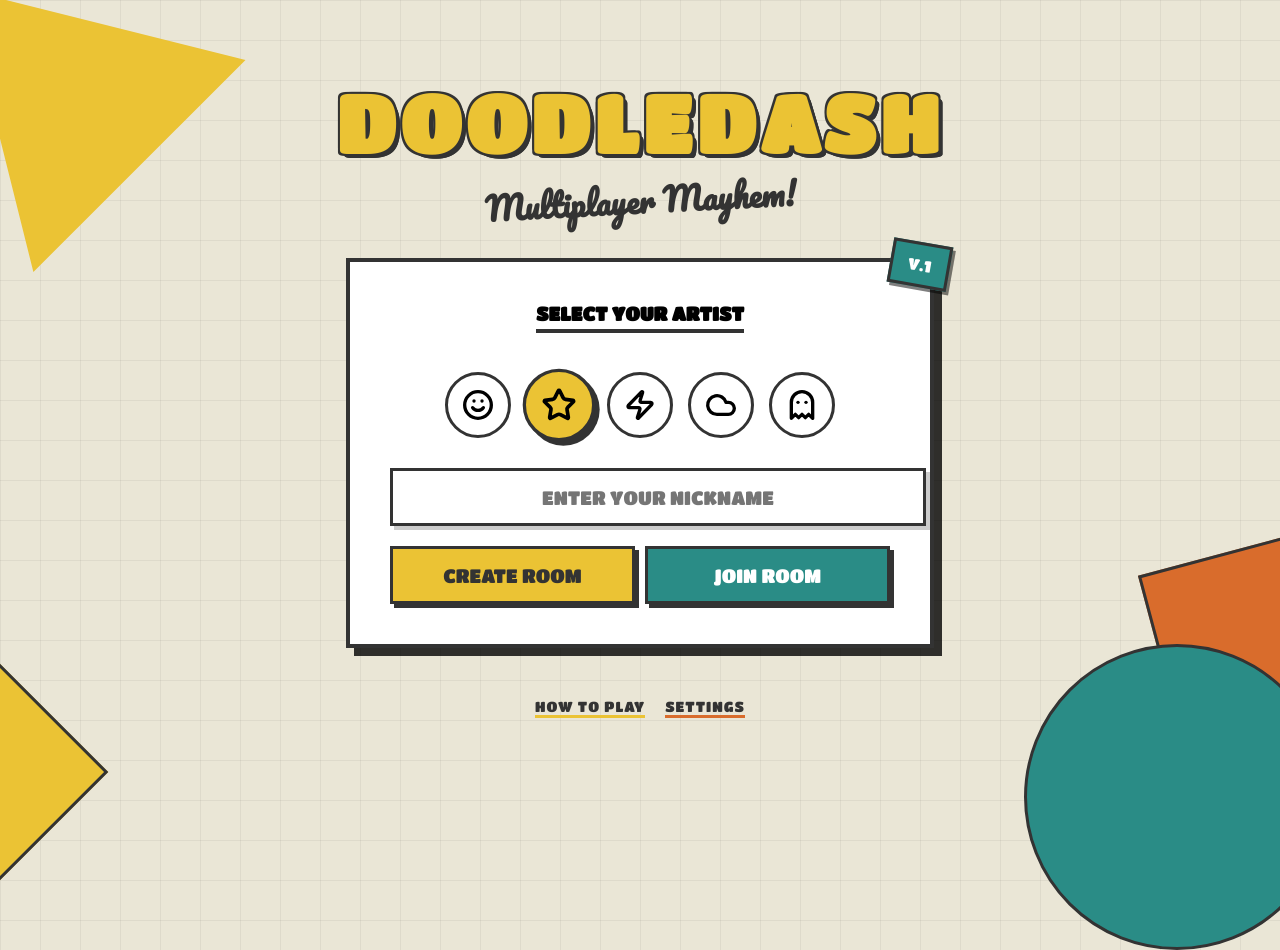
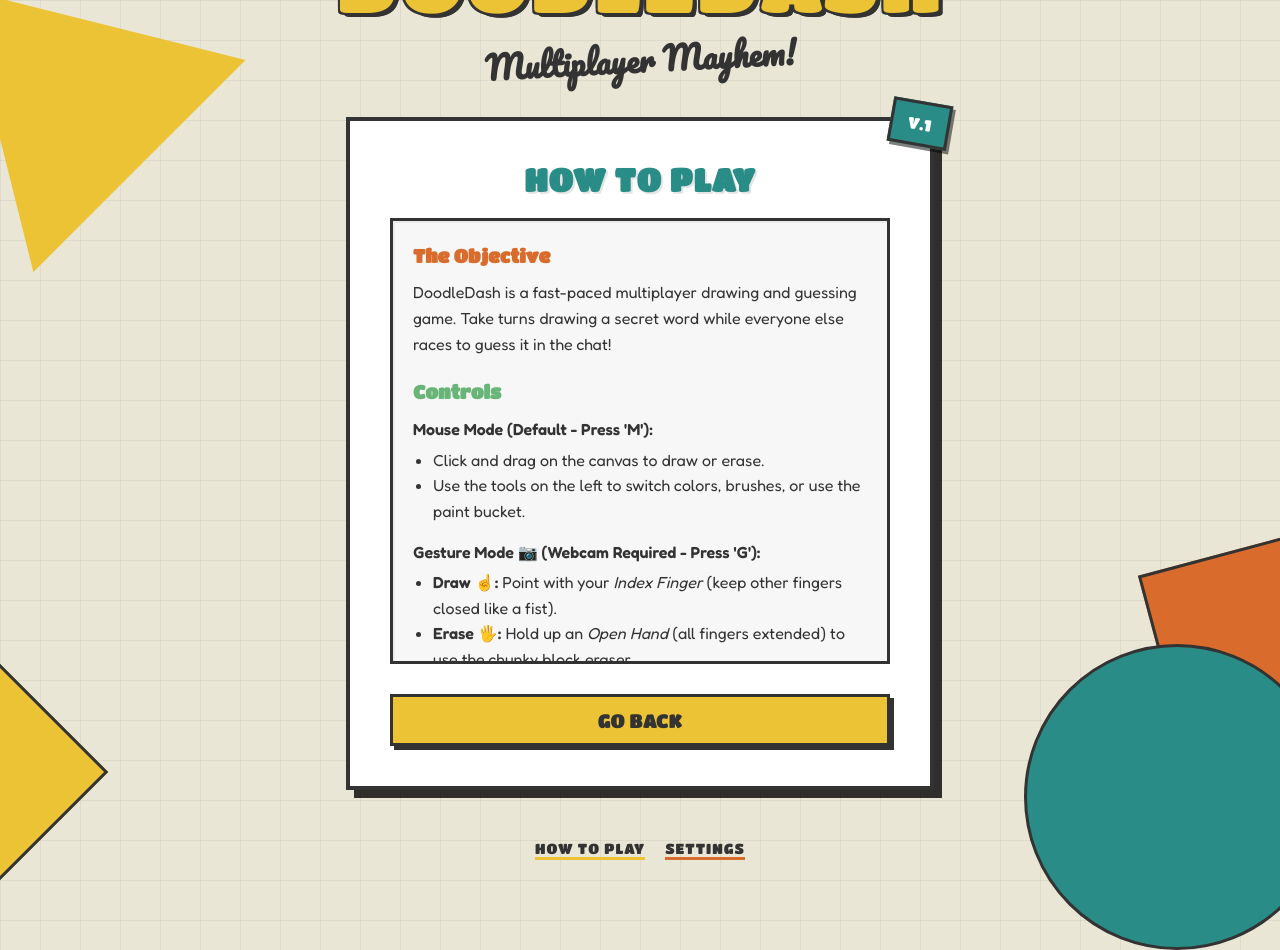
Before and after one commit to RishiiiS/AI-Virtual-Painter, a React app in the folder frontend/: page / in a window 1280 px wide. Both pictures are taken after a click on the link "HOW TO PLAY". Shown: the top 950 px of the page. Built offline with nearby package versions, Linux system fonts and the light colour scheme; the HTML template or start-up script is replaced by a standard one.

Commit message:
created:The how to play page and did some changes in the ui

```diff
--- a/frontend/src/App.jsx
+++ b/frontend/src/App.jsx
@@ -11,6 +11,7 @@ import Game from './Game'
 import Lobby from './Lobby'
 import JoinRoom from './components/JoinRoom'
 import Settings from './components/Settings'
+import HowToPlay from './components/HowToPlay'
 import { checkRoom, createRoom } from './api';
 import SoundManager from './utils/SoundManager'; // Import SoundManager
 
@@ -27,11 +28,19 @@ function App() {
     return () => window.removeEventListener('click', handleGlobalClick);
   }, []);
 
-  const [view, setView] = useState('landing'); // 'landing' | 'lobby' | 'join' | 'game' | 'settings'
-  const [nickname, setNickname] = useState('');
-  const [roomId, setRoomId] = useState('room1'); // Default
-  const [isHost, setIsHost] = useState(false);
-  const [selectedAvatar, setSelectedAvatar] = useState(1);
+  const [view, setView] = useState(() => sessionStorage.getItem('dd_view') || 'landing'); // 'landing' | 'lobby' | 'join' | 'game' | 'settings' | 'howtoplay'
+  const [nickname, setNickname] = useState(() => sessionStorage.getItem('dd_nickname') || '');
+  const [roomId, setRoomId] = useState(() => sessionStorage.getItem('dd_roomId') || 'room1');
+  const [isHost, setIsHost] = useState(() => sessionStorage.getItem('dd_isHost') === 'true');
+  const [selectedAvatar, setSelectedAvatar] = useState(() => parseInt(sessionStorage.getItem('dd_avatar')) || 1);
+
+  React.useEffect(() => {
+    sessionStorage.setItem('dd_view', view);
+    sessionStorage.setItem('dd_nickname', nickname);
+    sessionStorage.setItem('dd_roomId', roomId);
+    sessionStorage.setItem('dd_isHost', String(isHost));
+    sessionStorage.setItem('dd_avatar', String(selectedAvatar));
+  }, [view, nickname, roomId, isHost, selectedAvatar]);
 
   const [nicknameError, setNicknameError] = useState('');
 
@@ -115,6 +124,8 @@ function App() {
 
           {view === 'settings' ? (
             <Settings onBack={() => setView('landing')} />
+          ) : view === 'howtoplay' ? (
+            <HowToPlay onBack={() => setView('landing')} />
           ) : view === 'landing' ? (
             <>
               <AvatarSelector selected={selectedAvatar} onSelect={setSelectedAvatar} />
@@ -171,7 +182,7 @@ function App() {
 
         </div>
 
-        <Footer onSettings={() => setView('settings')} />
+        <Footer onSettings={() => setView('settings')} onHowToPlay={() => setView('howtoplay')} />
       </div >
     </>
   )
--- a/frontend/src/Game.jsx
+++ b/frontend/src/Game.jsx
@@ -345,7 +345,26 @@ const Game = ({ playerName, roomId, isHost, avatarKey = 'star', onEndGame }) =>
         }
     }, []);
 
-    if (!gameState) return <div style={{ fontFamily: '"Titan One"', color: 'white', textAlign: 'center', marginTop: '20%' }}>LOADING GAME...</div>;
+    if (!gameState) return (
+        <div style={{
+            display: 'flex',
+            alignItems: 'center',
+            justifyContent: 'center',
+            height: '100vh',
+            width: '100vw',
+            position: 'fixed',
+            top: 0,
+            left: 0,
+            fontFamily: '"Titan One", sans-serif',
+            color: 'white',
+            fontSize: '2rem',
+            letterSpacing: '2px',
+            textShadow: '2px 2px 0 rgba(0,0,0,0.1)',
+            zIndex: 9999
+        }}>
+            LOADING GAME...
+        </div>
+    );
 
     // Transform players for PlayerList
     const displayPlayers = (gameState.players || []).map(p => ({
--- a/frontend/src/components/Footer.jsx
+++ b/frontend/src/components/Footer.jsx
@@ -1,6 +1,6 @@
 import React from 'react';
 
-const Footer = ({ onSettings }) => {
+const Footer = ({ onSettings, onHowToPlay }) => {
     return (
         <div style={{
             marginTop: '50px',
@@ -12,7 +12,10 @@ const Footer = ({ onSettings }) => {
             color: '#555',
             letterSpacing: '1px'
         }}>
-            <a href="#" style={{ color: '#333', textDecoration: 'none', borderBottom: '3px solid #EBC334' }}>HOW TO PLAY</a>
+            <a
+                href="#"
+                onClick={(e) => { e.preventDefault(); onHowToPlay && onHowToPlay(); }}
+                style={{ color: '#333', textDecoration: 'none', borderBottom: '3px solid #EBC334' }}>HOW TO PLAY</a>
             <a
                 href="#"
                 onClick={(e) => { e.preventDefault(); onSettings && onSettings(); }}
--- /dev/null
+++ b/frontend/src/components/HowToPlay.jsx
@@ -0,0 +1,103 @@
+import React from 'react';
+import SoundManager from '../utils/SoundManager';
+
+const HowToPlay = ({ onBack }) => {
+    const playSound = () => SoundManager.playClick();
+
+    return (
+        <div style={{
+            display: 'flex',
+            flexDirection: 'column',
+            gap: '20px',
+            fontFamily: '"Fredoka", sans-serif',
+            color: '#333',
+            textAlign: 'left'
+        }}>
+            <h2 style={{
+                fontFamily: '"Titan One", sans-serif',
+                fontSize: '2rem',
+                margin: 0,
+                color: '#2A8C86',
+                textTransform: 'uppercase',
+                letterSpacing: '1px',
+                textAlign: 'center',
+                textShadow: '2px 2px 0px rgba(0,0,0,0.1)'
+            }}>
+                How To Play
+            </h2>
+
+            <div style={{
+                backgroundColor: '#F7F7F7',
+                padding: '20px',
+                border: '3px solid #333',
+                boxShadow: 'inset 2px 2px 0 rgba(0,0,0,0.05)',
+                fontSize: '1rem',
+                lineHeight: '1.6',
+                maxHeight: '400px',
+                overflowY: 'auto'
+            }}>
+                <h3 style={{ margin: '0 0 10px 0', color: '#D96C2C', fontFamily: '"Titan One", sans-serif' }}>The Objective</h3>
+                <p style={{ margin: '0 0 20px 0', fontWeight: '500' }}>
+                    DoodleDash is a fast-paced multiplayer drawing and guessing game. Take turns drawing a secret word while everyone else races to guess it in the chat!
+                </p>
+
+                <h3 style={{ margin: '0 0 10px 0', color: '#69B578', fontFamily: '"Titan One", sans-serif' }}>Controls</h3>
+                <div style={{ margin: '0 0 20px 0', fontWeight: '500' }}>
+                    <strong>Mouse Mode (Default - Press 'M'):</strong>
+                    <ul style={{ margin: '5px 0 15px 0', paddingLeft: '20px' }}>
+                        <li>Click and drag on the canvas to draw or erase.</li>
+                        <li>Use the tools on the left to switch colors, brushes, or use the paint bucket.</li>
+                    </ul>
+
+                    <strong>Gesture Mode 📷 (Webcam Required - Press 'G'):</strong>
+                    <ul style={{ margin: '5px 0 0 0', paddingLeft: '20px' }}>
+                        <li><strong>Draw ☝️:</strong> Point with your <em>Index Finger</em> (keep other fingers closed like a fist).</li>
+                        <li><strong>Erase 🖐️:</strong> Hold up an <em>Open Hand</em> (all fingers extended) to use the chunky block eraser.</li>
+                        <li><strong>Hover ✊:</strong> Close your hand completely to stop drawing and move between strokes.</li>
+                    </ul>
+                </div>
+
+                <h3 style={{ margin: '0 0 10px 0', color: '#EBC334', fontFamily: '"Titan One", sans-serif' }}>When It's Your Turn to Draw</h3>
+                <ul style={{ margin: '0 0 20px 0', paddingLeft: '20px', fontWeight: '500' }}>
+                    <li style={{ marginBottom: '8px' }}>You will receive a secret word at the top of the screen.</li>
+                    <li style={{ marginBottom: '8px' }}>Use the toolbar to choose colors, brush sizes, and tools (brush, fill, block eraser).</li>
+                    <li style={{ marginBottom: '8px' }}>Draw the word as best as you can! <strong>NO spelling words out!</strong></li>
+                </ul>
+
+                <h3 style={{ margin: '0 0 10px 0', color: '#2A8C86', fontFamily: '"Titan One", sans-serif' }}>When It's Your Turn to Guess</h3>
+                <ul style={{ margin: '0 0 0 0', paddingLeft: '20px', fontWeight: '500' }}>
+                    <li style={{ marginBottom: '8px' }}>Watch the drawer closely.</li>
+                    <li style={{ marginBottom: '8px' }}>Type your guesses into the chat box on the right.</li>
+                    <li style={{ marginBottom: '8px' }}>The faster you guess the correct word, the more points you earn!</li>
+                </ul>
+            </div>
+
+            <button
+                className="btn-sound"
+                onClick={() => {
+                    playSound();
+                    onBack();
+                }}
+                style={{
+                    padding: '12px',
+                    backgroundColor: '#EBC334',
+                    color: '#333',
+                    border: '3px solid #333',
+                    fontFamily: '"Titan One", sans-serif',
+                    fontSize: '1.2rem',
+                    textTransform: 'uppercase',
+                    boxShadow: '4px 4px 0 #333',
+                    cursor: 'pointer',
+                    transition: 'transform 0.1s',
+                    marginTop: '10px'
+                }}
+                onMouseDown={(e) => e.target.style.transform = 'translate(2px, 2px)'}
+                onMouseUp={(e) => e.target.style.transform = 'translate(0, 0)'}
+            >
+                GO BACK
+            </button>
+        </div>
+    );
+};
+
+export default HowToPlay;
```
